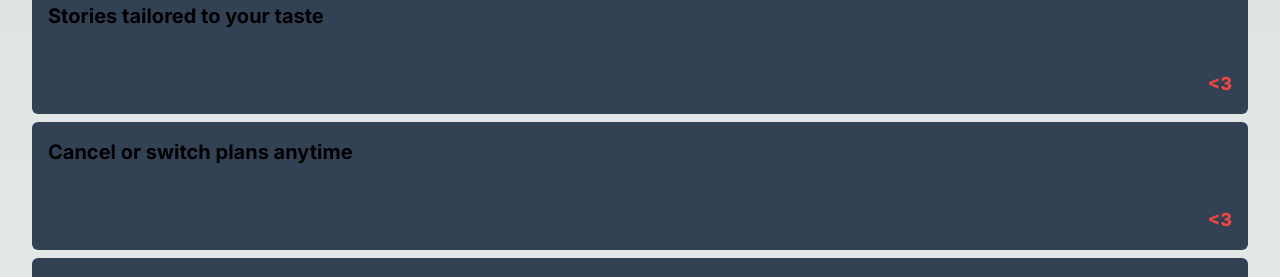
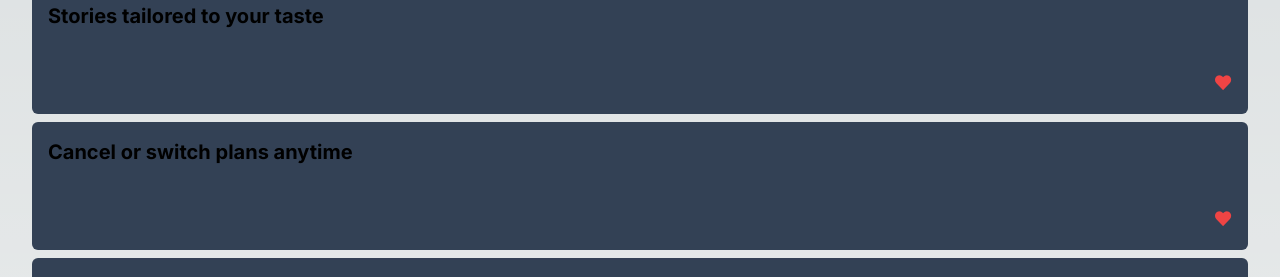
Before and after one commit to gtstarnes/nextflix, a Next.js app: page / in a window 1280 px wide. Shown: the part 482-759 px from the top of the page. Built offline with nearby package versions, Linux system fonts and the light colour scheme.

Commit message:
changed picture to heartsymbol

```diff
--- a/app/components/landing/reasons/reasonsInfo.ts
+++ b/app/components/landing/reasons/reasonsInfo.ts
@@ -2,21 +2,21 @@ export const reasonsInfo = [
     {
         id: 1,
         reason: "Stories tailored to your taste",
-        picture: '<3',
+        picture: '\u2764',
     },
     {
         id: 2,
         reason: "Cancel or switch plans anytime",
-        picture: '<3',
+        picture: '\u2764',
     },
     {
         id: 3,
         reason: "A place just for kids",
-        picture: '<3',
+        picture: '\u2764',
     },
     {
         id: 4,
         reason: "For your phone, tablet, laptop and TV",
-        picture: '<3',
+        picture: '\u2764',
     },
 ]
```
